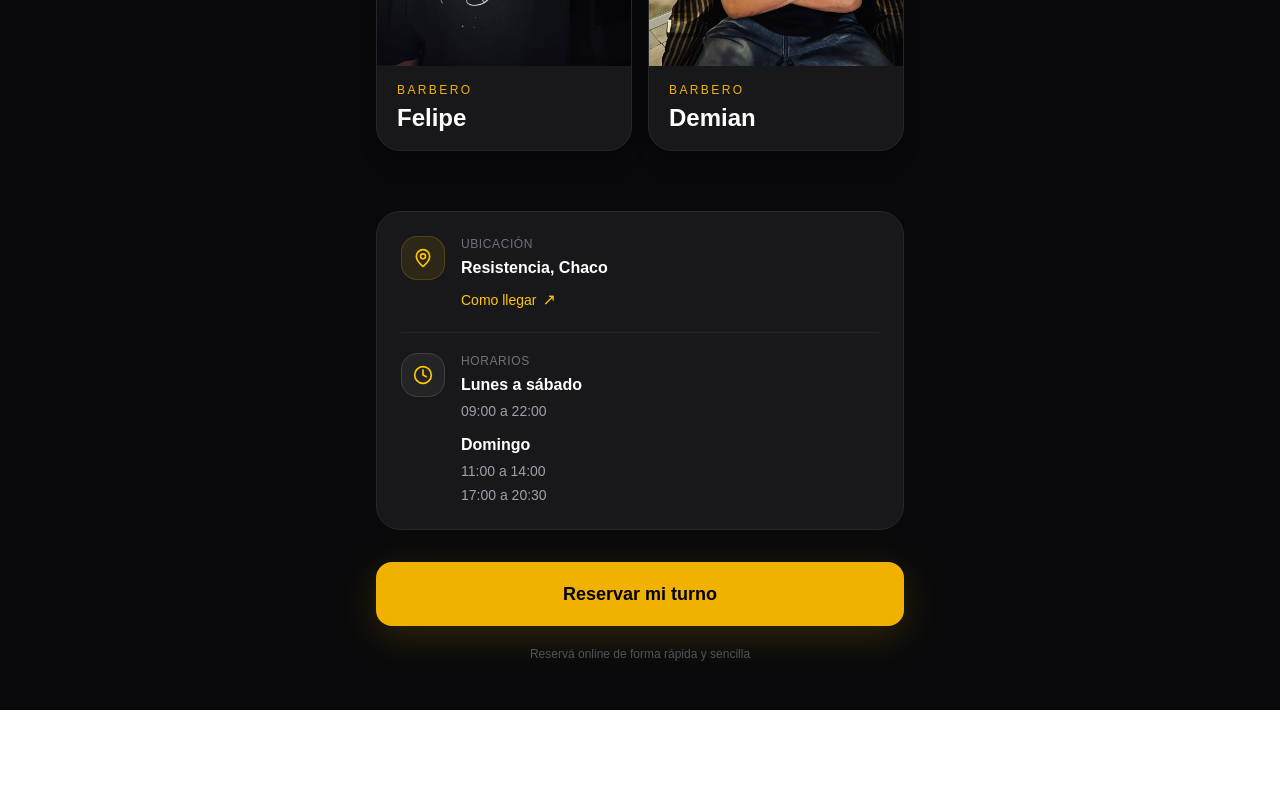
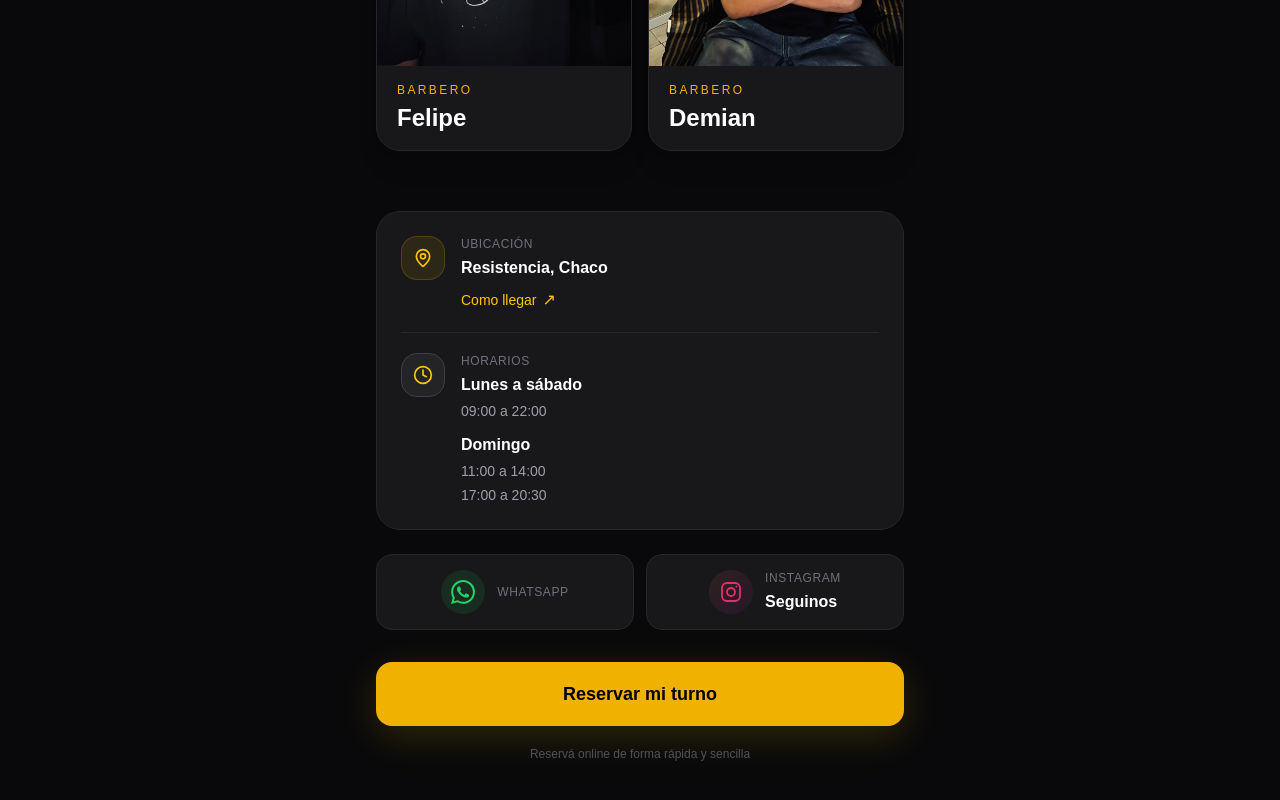
Before and after one commit to LucasVillaboa/med-turnos, a Next.js app: page /barberia in a window 1280 px wide. Shown: the part 1950-2750 px from the top of the page. Before the commit the page ends 2660 px from the top, so only its background shows below. Built offline with nearby package versions, Linux system fonts and the light colour scheme.

Commit message:
agrego redes sociales barberia el templo

```diff
--- a/src/app/[doctor]/page.tsx
+++ b/src/app/[doctor]/page.tsx
@@ -3,6 +3,7 @@
 import Link from "next/link";
 import { useEffect, useState } from "react";
 import { Clock, MapPin } from "lucide-react";
+
 
 interface Props {
   params: Promise<{ doctor: string }>;
@@ -690,6 +691,151 @@ function Barberia() {
 
         </div>
 
+
+                {/* =========================
+            REDES SOCIALES
+        ========================= */}
+
+        <div className="mt-6 grid grid-cols-2 gap-3">
+
+          {/* WHATSAPP */}
+          <a
+            href="https://wa.me/5493624893682"
+            target="_blank"
+            rel="noopener noreferrer"
+            className="
+              group
+              flex
+              min-h-[76px]
+              items-center
+              justify-center
+              gap-3
+              rounded-2xl
+              border
+              border-zinc-800
+              bg-zinc-900
+              px-4
+              transition
+              hover:border-yellow-500/40
+              hover:bg-zinc-800
+              active:scale-[0.98]
+            "
+          >
+            <div
+              className="
+                flex
+                h-11
+                w-11
+                shrink-0
+                items-center
+                justify-center
+                rounded-full
+                bg-[#25D366]/10
+                transition
+                group-hover:bg-[#25D366]/20
+              "
+            >
+              <svg
+                viewBox="0 0 24 24"
+                className="h-6 w-6 fill-[#25D366]"
+                aria-hidden="true"
+              >
+                <path d="M17.472 14.382c-.297-.149-1.758-.867-2.03-.967-.273-.099-.471-.148-.67.15-.197.297-.767.966-.94 1.164-.173.199-.347.223-.644.075-.297-.15-1.255-.463-2.39-1.475-.883-.788-1.48-1.761-1.653-2.059-.173-.297-.018-.458.13-.606.134-.133.298-.347.446-.52.149-.174.198-.298.298-.497.099-.198.05-.372-.025-.521-.075-.148-.669-1.611-.916-2.207-.242-.579-.487-.5-.669-.51-.173-.008-.372-.01-.57-.01-.198 0-.52.075-.792.372-.272.298-1.04 1.016-1.04 2.479 0 1.462 1.065 2.876 1.213 3.074.149.198 2.095 3.2 5.077 4.487.709.306 1.262.489 1.694.626.712.226 1.36.194 1.872.118.571-.085 1.758-.719 2.006-1.413.248-.694.248-1.289.173-1.413-.074-.124-.272-.198-.57-.347m-5.421 7.403h-.004a9.87 9.87 0 01-5.031-1.378l-.361-.214-3.741.982 1-3.648-.235-.374a9.86 9.86 0 01-1.51-5.26c.001-5.45 4.437-9.884 9.893-9.884 2.64 0 5.122 1.03 6.986 2.895a9.825 9.825 0 012.892 6.99c-.002 5.45-4.438 9.891-9.889 9.891m8.413-18.297A11.815 11.815 0 0012.05 0C5.495 0 .16 5.335.157 11.89c0 2.096.547 4.142 1.588 5.945L.057 24l6.304-1.654a11.933 11.933 0 005.683 1.448h.005c6.554 0 11.89-5.335 11.893-11.89a11.821 11.821 0 00-3.478-8.416"/>
+              </svg>
+            </div>
+
+            <div>
+              <p className="text-xs uppercase tracking-wider text-zinc-500">
+                WhatsApp
+              </p>
+            </div>
+          </a>
+
+
+          {/* INSTAGRAM */}
+          <a
+            href="https://www.instagram.com/templo.barber"
+            target="_blank"
+            rel="noopener noreferrer"
+            className="
+              group
+              flex
+              min-h-[76px]
+              items-center
+              justify-center
+              gap-3
+              rounded-2xl
+              border
+              border-zinc-800
+              bg-zinc-900
+              px-4
+              transition
+              hover:border-yellow-500/40
+              hover:bg-zinc-800
+              active:scale-[0.98]
+            "
+          >
+            <div
+              className="
+                flex
+                h-11
+                w-11
+                shrink-0
+                items-center
+                justify-center
+                rounded-full
+                bg-gradient-to-br
+                from-[#f58529]/10
+                via-[#dd2a7b]/10
+                to-[#8134af]/10
+                transition
+                group-hover:from-[#f58529]/20
+                group-hover:via-[#dd2a7b]/20
+                group-hover:to-[#8134af]/20
+              "
+            >
+              <svg
+                viewBox="0 0 24 24"
+                className="h-6 w-6 fill-none stroke-[#E1306C]"
+                strokeWidth="1.8"
+                aria-hidden="true"
+              >
+                <rect
+                  x="3"
+                  y="3"
+                  width="18"
+                  height="18"
+                  rx="5"
+                />
+
+                <circle
+                  cx="12"
+                  cy="12"
+                  r="4"
+                />
+
+                <circle
+                  cx="17.5"
+                  cy="6.5"
+                  r="1"
+                  className="fill-[#E1306C] stroke-none"
+                />
+              </svg>
+            </div>
+
+            <div>
+              <p className="text-xs uppercase tracking-wider text-zinc-500">
+                Instagram
+              </p>
+
+              <p className="mt-1 font-semibold text-white">
+                Seguinos
+              </p>
+            </div>
+          </a>
+
+        </div>
+
         {/* =========================
             CTA
         ========================= */}
```
